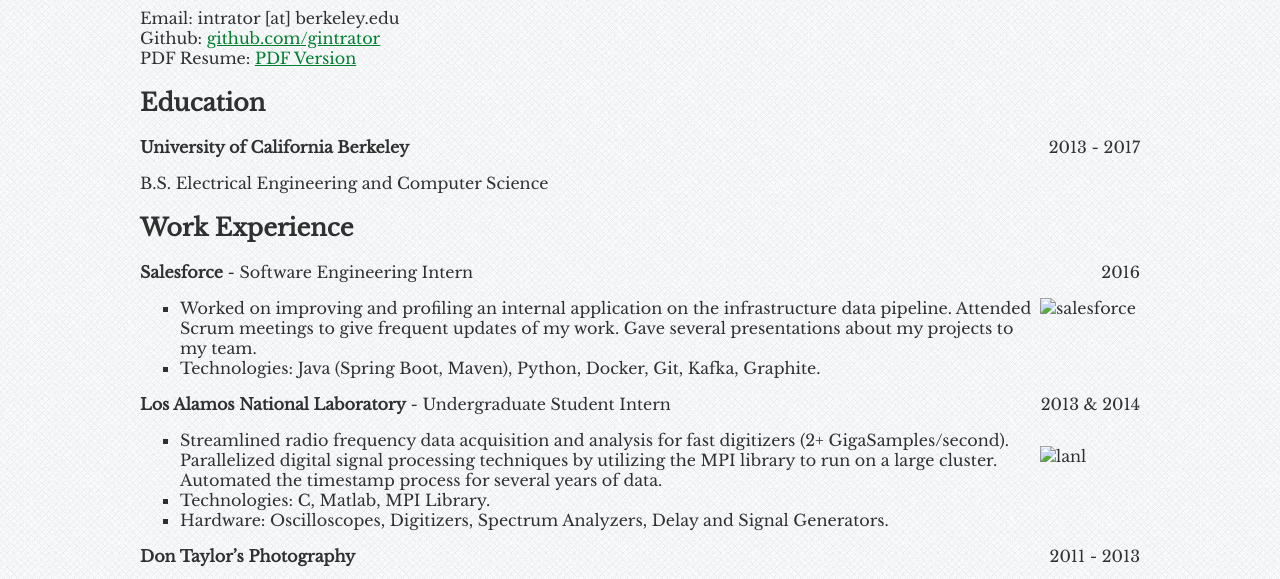
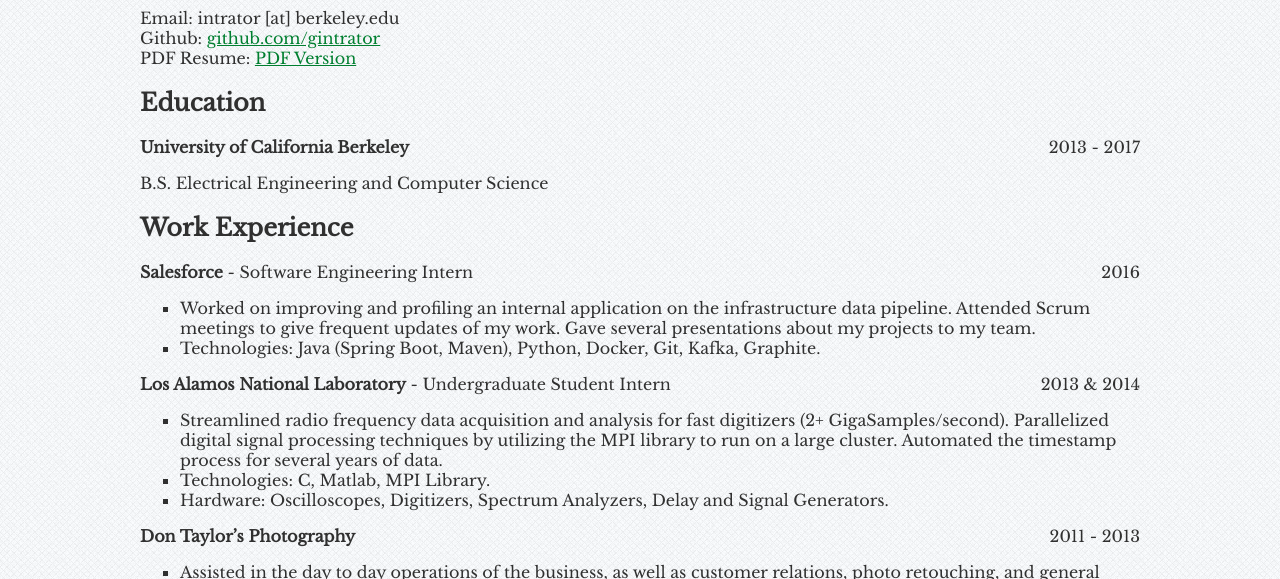
Before and after one commit to gintrator/gintrator.github.io, a plain HTML site: page resume.html in a window 1280 px wide. Shown: the part 212-791 px from the top of the page. Drawn offline with nearby package versions, Linux system fonts and the light colour scheme.

Commit message:
New Resume + no pics on resume page.

```diff
--- a/resume.html
+++ b/resume.html
@@ -44,31 +44,20 @@
             <h2>Work Experience</h2>
 
                 <b>Salesforce</b> - Software Engineering Intern <span style="float: right">2016</span>
-                <div style="overflow: auto;">
-                    <div style="float: right; width: 10%; padding-top: 1em;">
-                        <img src="img/salesforce.png" alt="salesforce" width="100%">
-                    </div>
-                    <div style="float: left; width: 90%">
+
                     <ul>
                         <li>Worked on improving and profiling an internal application on the infrastructure data pipeline. Attended Scrum meetings to give frequent updates of my work. Gave several presentations about my projects to my team.
                         <li> Technologies: Java (Spring Boot, Maven), Python, Docker, Git, Kafka, Graphite.
                     </ul>
-                    </div>
-                </div>
+
 
                 <b>Los Alamos National Laboratory</b> - Undergraduate Student Intern <span style="float: right">2013 &amp; 2014</span>
-                <div style="overflow: auto;">
-                    <div style="float: right; width: 10%; padding-top: 2em;">
-                        <img src="img/lanl.png" alt="lanl" width="100%">
-                    </div>
-                    <div style="float: left; width: 90%">
+
                     <ul>
                         <li> Streamlined radio frequency data acquisition and analysis for fast digitizers (2+ GigaSamples/second). Parallelized digital signal processing techniques by utilizing the MPI library to run on a large cluster. Automated the timestamp process for several years of data.
                         <li> Technologies: C, Matlab, MPI Library.
                         <li> Hardware: Oscilloscopes, Digitizers, Spectrum Analyzers, Delay and Signal Generators.
                     </ul>
-                    </div>
-                </div>
 
 
                 <b>Don Taylor’s Photography</b> <span style="float: right">2011 - 2013</span>
```
Also changed, not shown: img/berkeley.gif (added), img/du.png (added), img/lanl.png (added), img/salesforce.png (added), img/salesforce_large.png (added), 1 other file. Lines whose indentation alone changed are shown as unchanged.
